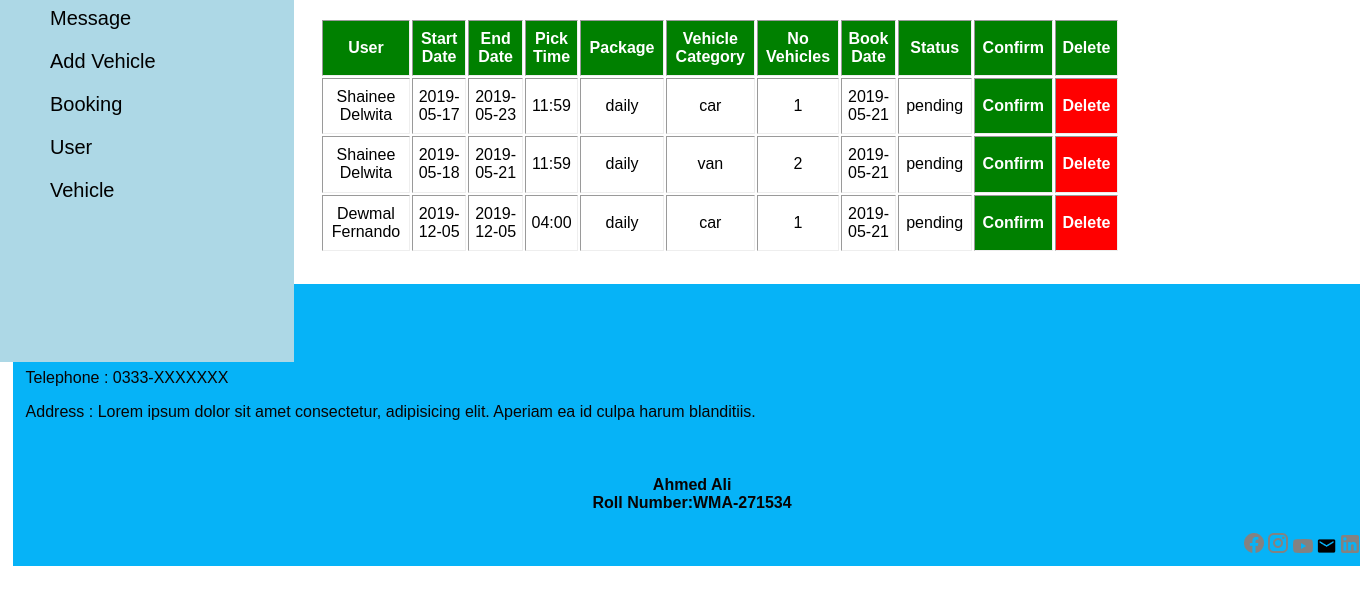
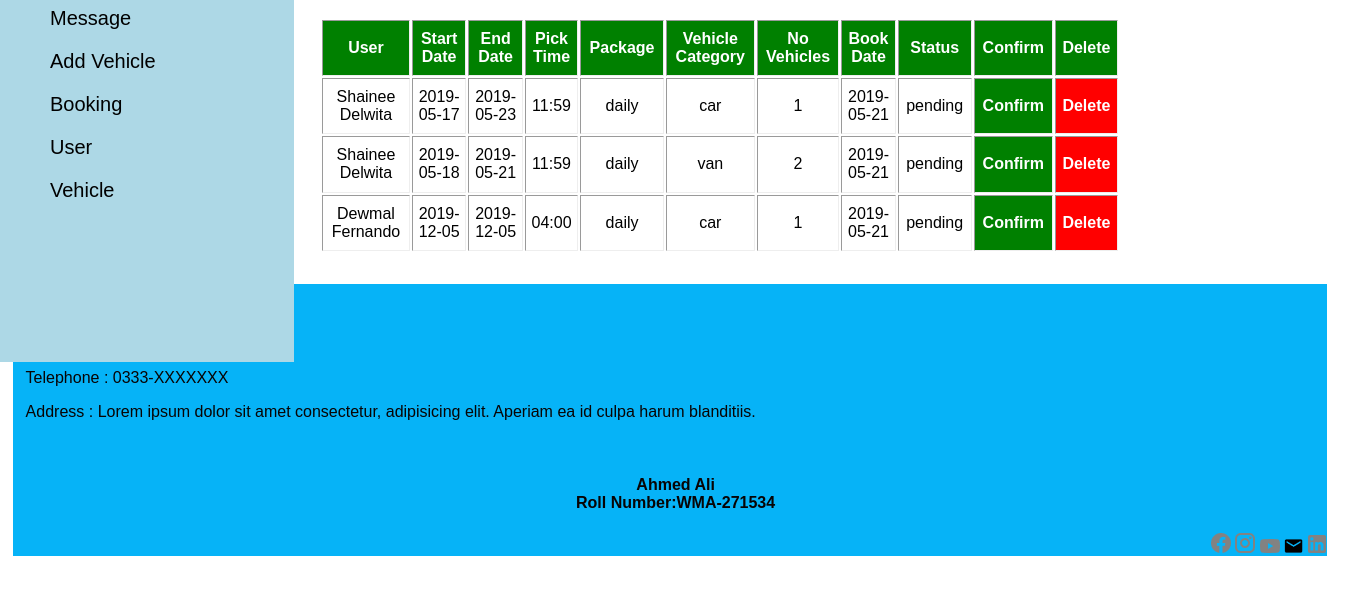
Before and after one commit to alipanhwar09/SMIT-B12-ASSIGNMENT-BOOKING, a plain HTML site: page index.html in a window 1280 px wide. Shown: the part 157-762 px from the top of the page, 1360 px wide, since content can reach past the window. Drawn offline with Linux system fonts and the light colour scheme.

Commit message:
updated code

```diff
--- a/style.css
+++ b/style.css
@@ -64,8 +64,8 @@ footer {
     color: rgb(8, 4, 4);
     margin: 1%;
     padding: 1px;
-    height: 280px;
-    width: 1333px;
+    height: 270px;
+    width: 1300px;
     padding-left: 1%;
     list-style: none;
 
```
